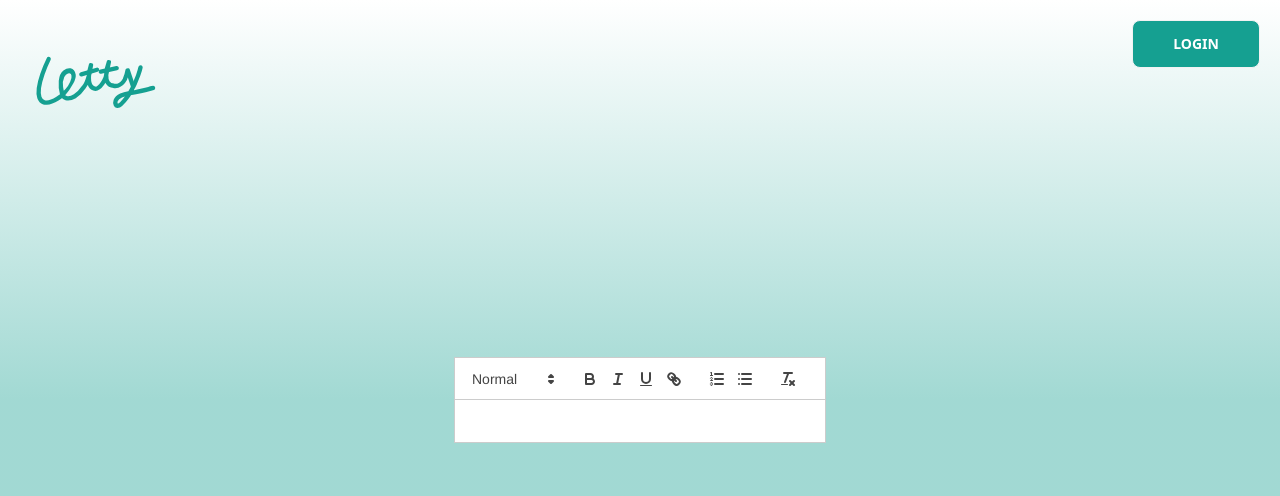
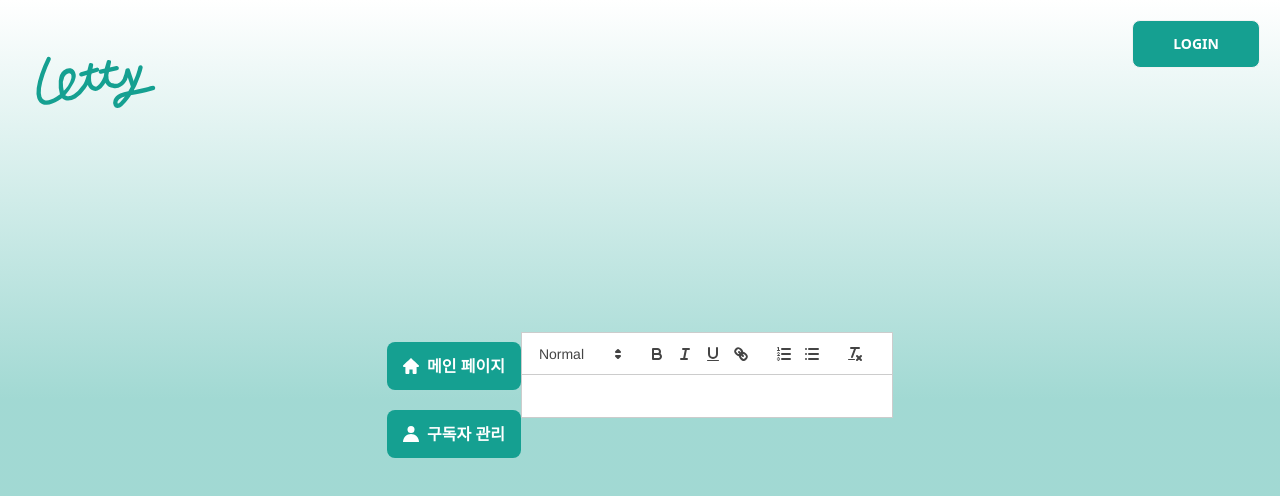
Before and after one commit to letty-project/letty-client, a React (Vite) app: page /mailing in a window 1280 px wide. Shown: the top 496 px of the page. Built offline with nearby package versions, Linux system fonts and the light colour scheme.

Commit message:
feat: 사이드바 버튼 추가
- 메인 페이지 버튼
- 구독자 관리 버튼

```diff
--- a/src/pages/Mailing.tsx
+++ b/src/pages/Mailing.tsx
@@ -1,12 +1,29 @@
 import ReactQuill from 'react-quill';
 import 'react-quill/dist/quill.snow.css';
+import home from '../assets/home.svg';
+import person from '../assets/person.svg';
 
 const Mailing = () => {
   return (
-    <div>
-      <ReactQuill className="bg-white" theme="snow" />
+    <div className="flex flex-row">
+      <div className='flex flex-col'>
+        <button className="btn bg-[#15A091] my-[10px] border-0 text-white font-semibold text-base w-full">
+          <img
+          className=""
+          src={home}
+          alt="home"
+        />메인 페이지</button>
+        <button className="btn bg-[#15A091] my-[10px] border-0 text-white font-semibold text-base w-full"><img
+          className=""
+          src={person}
+          alt="person"
+        />구독자 관리</button>
+      </div>
+      <div>
+        <ReactQuill className="bg-white" theme="snow" />
+      </div>
     </div>
-  );
+    );
 };
 
 export default Mailing;
```
